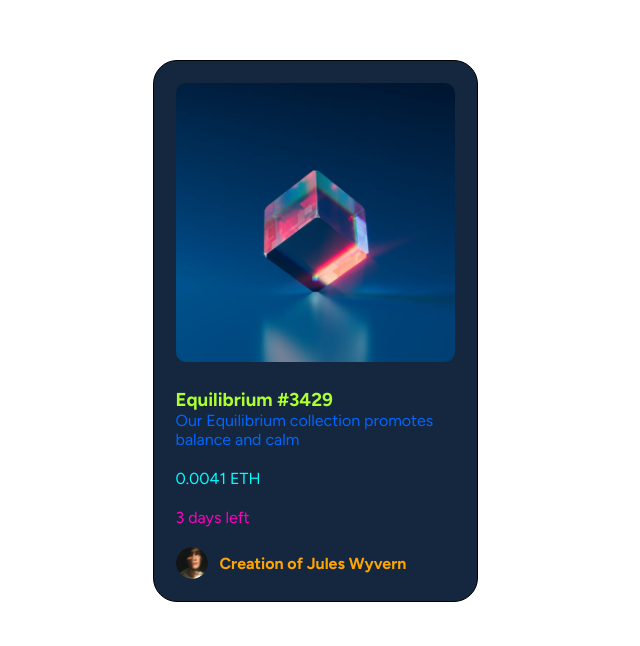
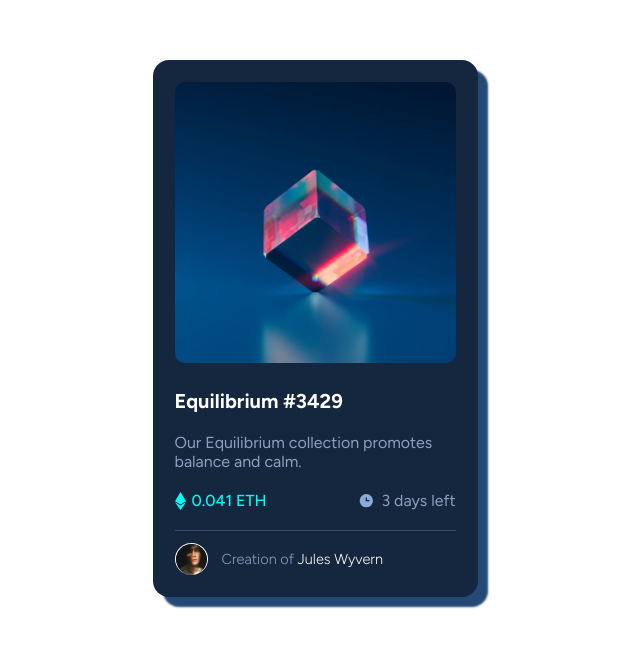
Before and after one commit to Jostein24sfj/UI-DESIGN-REACT, a React (Vite) app: page / in a window 1280 px wide. Shown: the part 804-1450 px from the top of the page, without its empty margins (325-965 px from the left). Built offline with nearby package versions, Linux system fonts and the light colour scheme.

Commit message:
Finished NFTCard and added icons

```diff
--- a/src/Components/NFTCard/NFTCard.jsx
+++ b/src/Components/NFTCard/NFTCard.jsx
@@ -1,6 +1,8 @@
 import styles from "./NFTCard.module.css";
-import image from "./image-equilibrium.jpg"
-import avatarImage from "./image-avatar.png"
+import image from "./image-equilibrium.jpg";
+import avatarImage from "./image-avatar.png";
+import { IconClock } from "./icon-clock";
+import { IconEth } from "./icon-eth";
 
 export function NFTCard() {
   return (
@@ -9,17 +11,24 @@ export function NFTCard() {
         <img className={styles.topImg} src={image} alt="" />
         <div className={styles.cardContent}>
           <h3>Equilibrium #3429</h3>
-            <p>Our Equilibrium collection promotes balance and calm</p>
+          <p>Our Equilibrium collection promotes balance and calm.</p>
 
-
-              <p className={styles.crypto}>0.0041 ETH</p>
-
-              <p className={styles.numbers}>3 days left</p>
-
+          <div className={styles.price}>
+            <p className={styles.crypto}>
+              <IconEth />
+              0.041 ETH
+            </p>
+            <p className={styles.numbers}>
+              {" "}
+              <IconClock />3 days left
+            </p>
+          </div>
 
           <div className={styles.author}>
             <img src={avatarImage} alt="" />
-             <h4>Creation of Jules Wyvern</h4>
+            <h4>
+              Creation of <span>Jules Wyvern</span>
+            </h4>
           </div>
         </div>
       </div>
--- a/src/Components/NFTCard/NFTCard.module.css
+++ b/src/Components/NFTCard/NFTCard.module.css
@@ -4,11 +4,10 @@
   width: 325px;
   height: auto;
   padding: 22px;
-  border-radius: 24px;
-  border: 1.5px solid black;
+  border-radius: 16px;
   font-family: "Figtree", serif;
   background-color: rgb(21, 39, 63);
-  /* color: aliceblue; */
+  box-shadow: 10px 10px 2px rgb(37, 73, 119);
 }
 
 .topImg {
@@ -20,32 +19,55 @@
 }
 
 .cardContent h3 {
-  color: greenyellow;
+  font-size: 20px;
+  color: rgb(255, 255, 255);
 }
 
 .cardContent > p {
-  color: rgb(0, 102, 255);
+  padding-top: 20px;
+  color: rgb(140, 161, 192);
+}
+
+.price {
+  display: flex;
+  justify-content: space-between;
 }
 
 p.crypto {
-  color: aqua;
+  font-weight: 500;
+  display: flex;
+  align-items: center;
+  gap: 6px;
+  color: rgb(4, 251, 249);
 }
 
 p.numbers {
-  color: rgb(255, 0, 191);
+  display: flex;
+  gap: 6px;
+  align-items: center;
+  color: rgb(140, 161, 192);
 }
 
 .cardContent h4 {
-  color: orange;
+  font-size: 14.5px;
+  font-weight: 300;
+  color: rgb(140, 161, 192);
+}
+
+.author h4 span {
+  color: rgb(255, 255, 255);
 }
 
 div.author {
+  border-top: 1px solid rgb(56, 76, 105);
+  padding-top: 12px;
   display: flex;
   align-items: center;
-  gap: 12px;
+  gap: 14px;
 }
 
 .author img {
+  border: 1px solid white;
   width: auto;
   height: 32px;
   border-radius: 50%;
--- /dev/null
+++ b/src/Components/NFTCard/icon-clock.jsx
@@ -0,0 +1,10 @@
+export function IconClock() {
+  return (
+    <svg width="17" height="17" xmlns="http://www.w3.org/2000/svg">
+      <path
+        d="M8.305 2.007a6.667 6.667 0 1 0 0 13.334 6.667 6.667 0 0 0 0-13.334Zm2.667 7.334H8.305a.667.667 0 0 1-.667-.667V6.007a.667.667 0 0 1 1.334 0v2h2a.667.667 0 0 1 0 1.334Z"
+        fill="#8BACD9"
+      />
+    </svg>
+  );
+}
--- /dev/null
+++ b/src/Components/NFTCard/icon-eth.jsx
@@ -0,0 +1,10 @@
+export function IconEth() {
+  return (
+    <svg width="11" height="18" xmlns="http://www.w3.org/2000/svg">
+      <path
+        d="M11 10.216 5.5 18 0 10.216l5.5 3.263 5.5-3.262ZM5.5 0l5.496 9.169L5.5 12.43 0 9.17 5.5 0Z"
+        fill="#00FFF8"
+      />
+    </svg>
+  );
+}
```
Also changed, not shown: src/Components/NFTCard/icon-clock.svg (added), src/Components/NFTCard/icon-ethereum.svg (added). Lines whose indentation alone changed are shown as unchanged.
